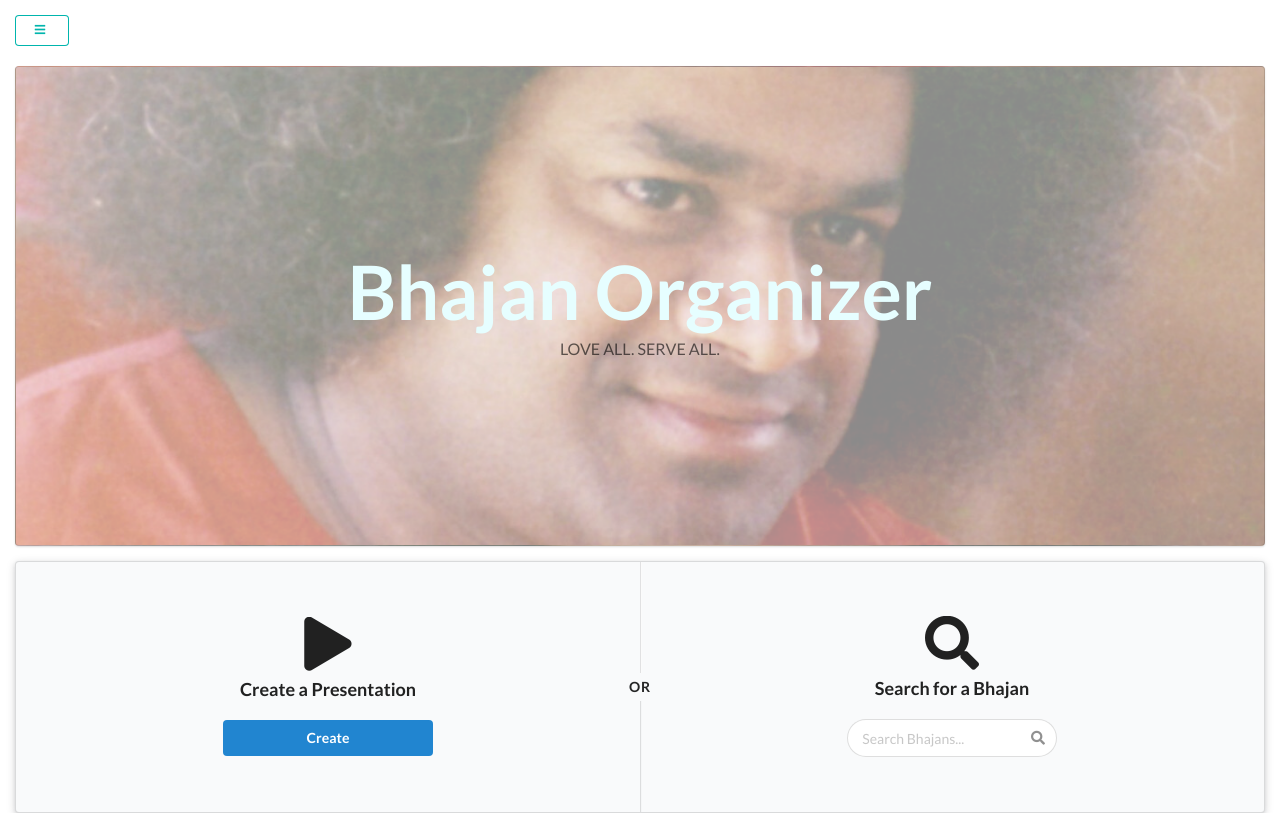
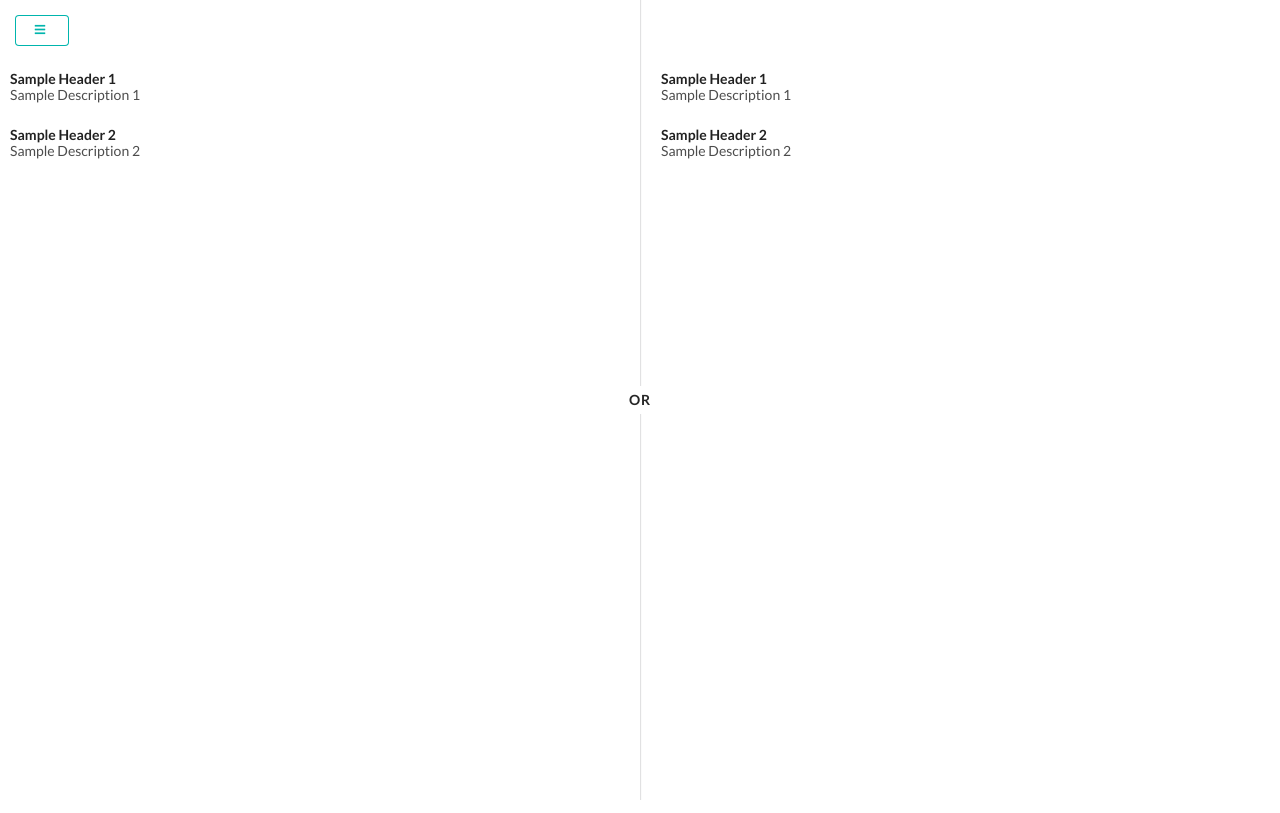
Before and after one commit to tejasvedantham/BhajanOrganizer, an Electron app: page html_pages/navbar.html in a window 1280 px wide. Drawn offline with nearby package versions, Linux system fonts and the light colour scheme.

Commit message:
Added initial UI screens for manage page

```diff
--- a/assets/navbar.js
+++ b/assets/navbar.js
@@ -19,6 +19,9 @@ $(document).ready(function() {
       } else if ($(this).attr("id") == "search-button") {
          $('#page-content').html('');
          $('#page-content').load("../html_pages/search.html");
+      } else if ($(this).attr("id") == "manage-button") {
+         $('#page-content').html('');
+         $('#page-content').load("../html_pages/manage.html");
       }
 
       $('.ui.sidebar').sidebar('toggle');
--- a/assets/presentation2.js
+++ b/assets/presentation2.js
@@ -4,7 +4,7 @@ $(document).ready(function() {
     var nodeConsole = require('console');
     var myConsole = new nodeConsole.Console(process.stdout, process.stderr);
 
-    const singers = ipcRenderer.sendSync('get-singers-list');
+    const singers = ipcRenderer.sendSync('get-singers-dropdown');
     const singersArray = [];
 
     singers.forEach(element => {
--- a/html_pages/manage.html
+++ b/html_pages/manage.html
@@ -1,5 +1,6 @@
 <!DOCTYPE html>
 <html lang="eng">
+
 <head>
     <meta charset="UTF-8">
     <title>Bhajan Organizer</title>
@@ -10,10 +11,55 @@
     <script> window.$ = window.jQuery = require("jquery"); </script>
     <script src="../semantic/dist/semantic.min.js"></script>
 </head>
+
 <body>
+    <div class="main">
+        <div class="ui two column relaxed grid">
+            <div class="middle aligned row">
+                <!-- BHAJANS LIST -->
+                <div class="column">
+                    <div id="bhajans-list" class="ui very relaxed list">
+                        <div class="item">
+                            <div class="content">
+                                <div class="header">Sample Header 1</div>
+                                <div class="description">Sample Description 1</div>
+                            </div>
+                        </div>
+                        <div class="item">
+                            <div class="content">
+                                <div class="header">Sample Header 2</div>
+                                <div class="description">Sample Description 2</div>
+                            </div>
+                        </div>
+                    </div>
+                </div>
 
+                <!-- SINGERS LIST -->
+                <div class="column">
+                    <div id="singers-list" class="ui very relaxed list">
+                        <div class="item">
+                            <div class="content">
+                                <div class="header">Sample Header 1</div>
+                                <div class="description">Sample Description 1</div>
+                            </div>
+                        </div>
+                        <div class="item">
+                            <div class="content">
+                                <div class="header">Sample Header 2</div>
+                                <div class="description">Sample Description 2</div>
+                            </div>
+                        </div>
+                    </div>
+                </div>
+            </div>
+        </div>
+        <div class="ui vertical divider">
+            OR
+        </div>
+    </div>
 </body>
 <script>
     require("../assets/manage.js")
 </script>
+
 </html>
--- a/html_pages/navbar.html
+++ b/html_pages/navbar.html
@@ -48,7 +48,7 @@
       require('../assets/navbar.js')
    </script>
    <script>
-      $('#page-content').load('index.html');
+      $('#page-content').load('manage.html');
    </script>
 
 </html>
--- a/style/manage.css
+++ b/style/manage.css
@@ -0,0 +1,3 @@
+.main {
+    margin: 10px;
+}
```
Also changed, not shown: current-presentation.json (+1 -24 lines), html_pages/search.html (+0 -2 lines), main.js (+8 -1 lines), templates/bhajan-card-template.html (+1 -1 lines). Lines whose indentation alone changed are shown as unchanged.
